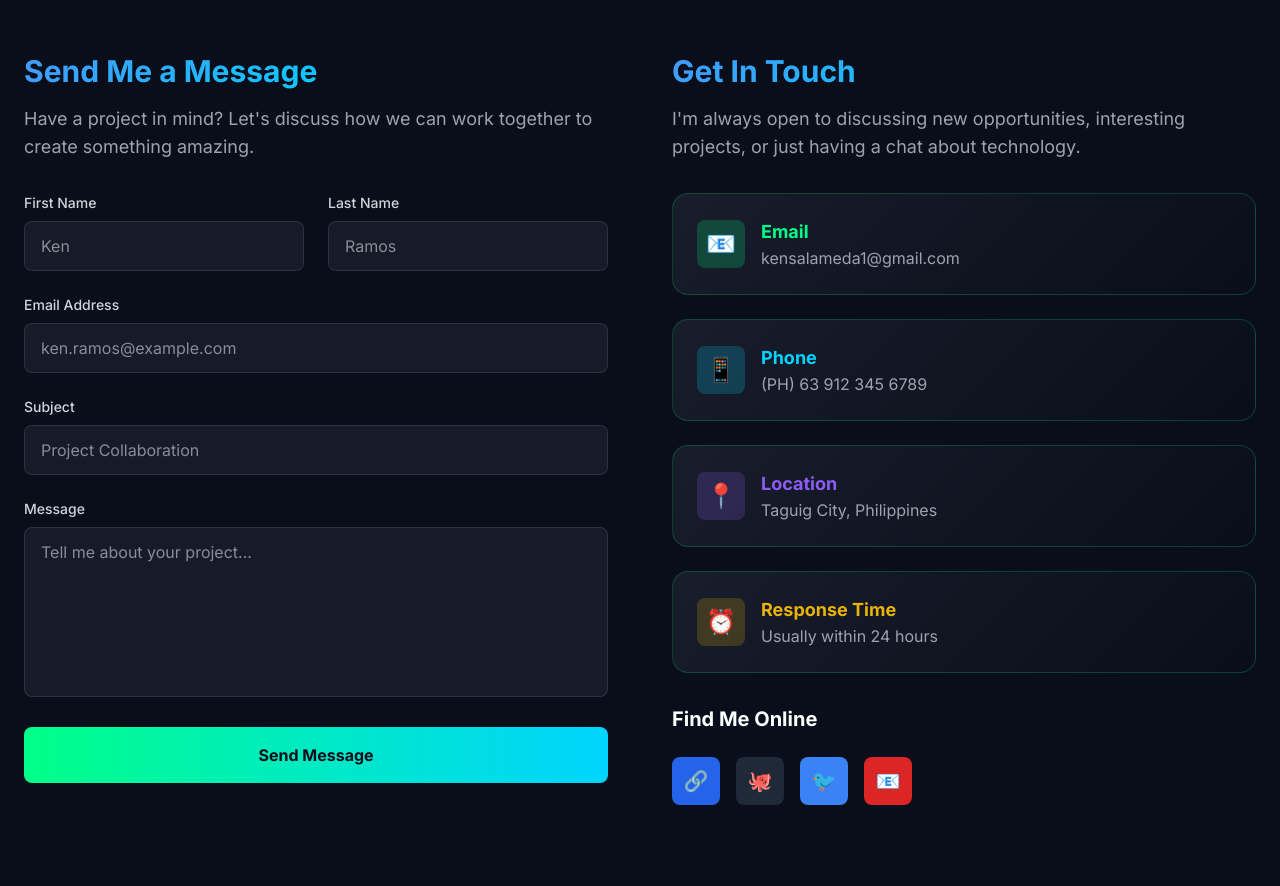
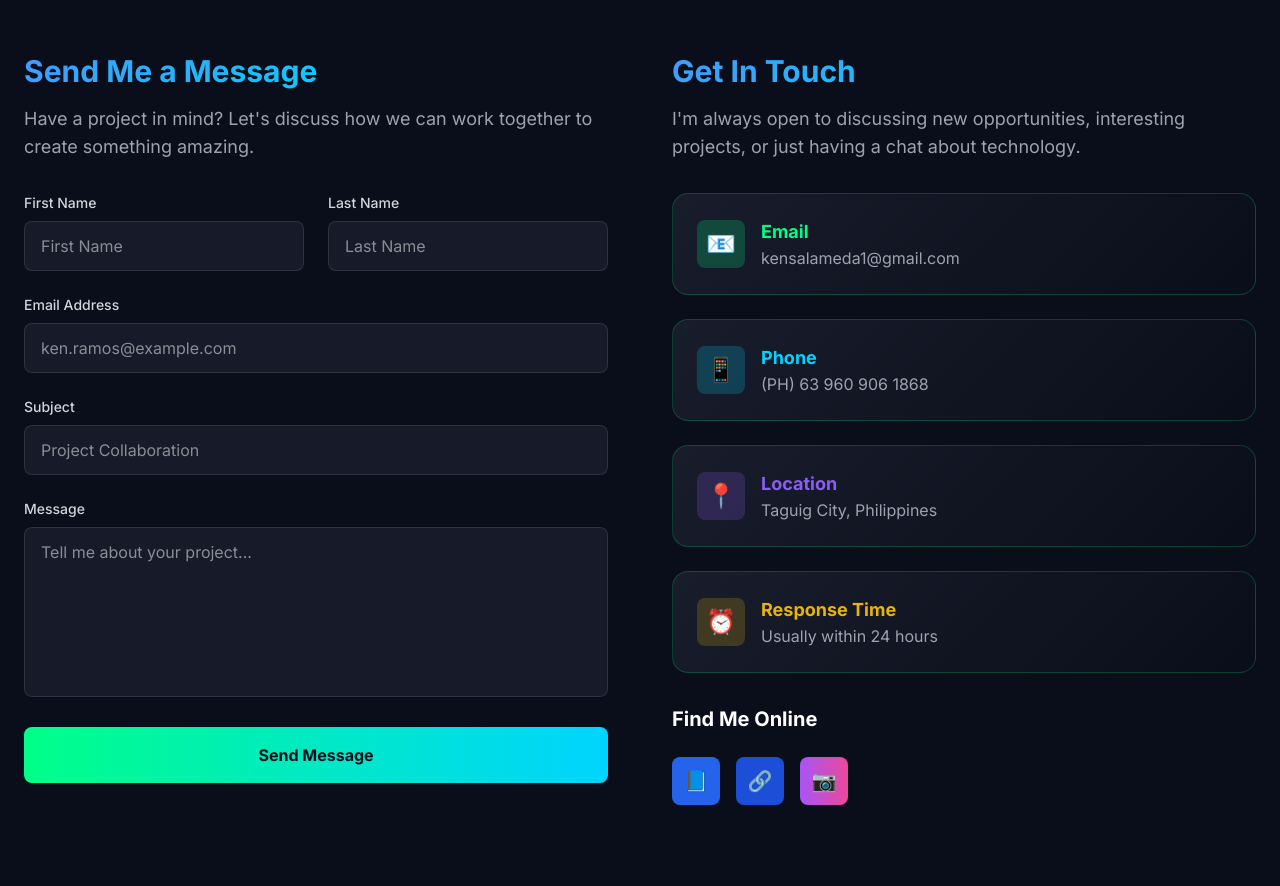
Before and after one commit to KewnsR/MyPortfolioWebsite, a Flask app: page /contact in a window 1280 px wide. Shown: the part 423-1309 px from the top of the page. Run offline with Flask 3, Linux system fonts and the light colour scheme; some libraries are stand-ins or nearby versions.

Commit message:
Add CV and update contact information in templates

```diff
--- a/templates/contact.html
+++ b/templates/contact.html
@@ -174,13 +174,13 @@
                             <div>
                                 <label class="block text-sm font-medium text-gray-300 mb-2">First Name</label>
                                 <input type="text"
-                                       placeholder="Ken"
+                                       placeholder="First Name"
                                        class="form-input w-full px-4 py-3 rounded-lg">
                             </div>
                             <div>
                                 <label class="block text-sm font-medium text-gray-300 mb-2">Last Name</label>
                                 <input type="text"
-                                       placeholder="Ramos"
+                                       placeholder="Last Name"
                                        class="form-input w-full px-4 py-3 rounded-lg">
                             </div>
                         </div>
@@ -243,7 +243,7 @@
                                 </div>
                                 <div>
                                     <h3 class="text-lg font-bold text-neon-blue">Phone</h3>
-                                    <p class="text-gray-400">(PH) 63 912 345 6789</p>
+                                    <p class="text-gray-400">(PH) 63 960 906 1868</p>
                                 </div>
                             </div>
                         </div>
@@ -277,17 +277,14 @@
                     <div>
                         <h3 class="text-xl font-bold mb-6">Find Me Online</h3>
                         <div class="flex space-x-4">
-                            <a href="#" class="social-icon w-12 h-12 bg-blue-600 rounded-lg flex items-center justify-center text-white hover:bg-blue-700">
+                            <a href="https://www.facebook.com/ramoskenS1" class="social-icon w-12 h-12 bg-blue-600 rounded-lg flex items-center justify-center text-white hover:bg-blue-700">
+                                <span class="text-xl">📘</span>
+                            </a>
+                            <a href="https://www.linkedin.com/in/lloyd-kenneth-ramos-047a30379/" class="social-icon w-12 h-12 bg-blue-700 rounded-lg flex items-center justify-center text-white hover:bg-blue-800">
                                 <span class="text-xl">🔗</span>
                             </a>
-                            <a href="#" class="social-icon w-12 h-12 bg-gray-800 rounded-lg flex items-center justify-center text-white hover:bg-gray-700">
-                                <span class="text-xl">🐙</span>
-                            </a>
-                            <a href="#" class="social-icon w-12 h-12 bg-blue-500 rounded-lg flex items-center justify-center text-white hover:bg-blue-600">
-                                <span class="text-xl">🐦</span>
-                            </a>
-                            <a href="#" class="social-icon w-12 h-12 bg-red-600 rounded-lg flex items-center justify-center text-white hover:bg-red-700">
-                                <span class="text-xl">📧</span>
+                            <a href="https://www.instagram.com/rr.arthurr/" class="social-icon w-12 h-12 bg-gradient-to-r from-purple-500 to-pink-500 rounded-lg flex items-center justify-center text-white hover:from-purple-600 hover:to-pink-600">
+                                <span class="text-xl">📷</span>
                             </a>
                         </div>
                     </div>
--- a/templates/projects.html
+++ b/templates/projects.html
@@ -354,7 +354,7 @@
             </p>
             <div class="flex flex-col sm:flex-row gap-4 justify-center">
                 <a href="/contact" class="bg-neon-green text-dark-bg px-8 py-4 rounded-xl font-bold font-mono hover:bg-neon-green/90 transition-all">Get In Touch</a>
-                <a href="#" class="border-2 border-neon-blue text-neon-blue px-8 py-4 rounded-xl font-bold font-mono hover:bg-neon-blue hover:text-dark-bg transition-all">Download CV</a>
+                <a href="{{ url_for('static', filename='RAMOS, KEN - CV.pdf') }}" download class="border-2 border-neon-blue text-neon-blue px-8 py-4 rounded-xl font-bold font-mono hover:bg-neon-blue hover:text-dark-bg transition-all">Download CV</a>
             </div>
         </div>
     </section>
```
Also changed, not shown: templates/index.html (+9 -7 lines), 1 other file.
